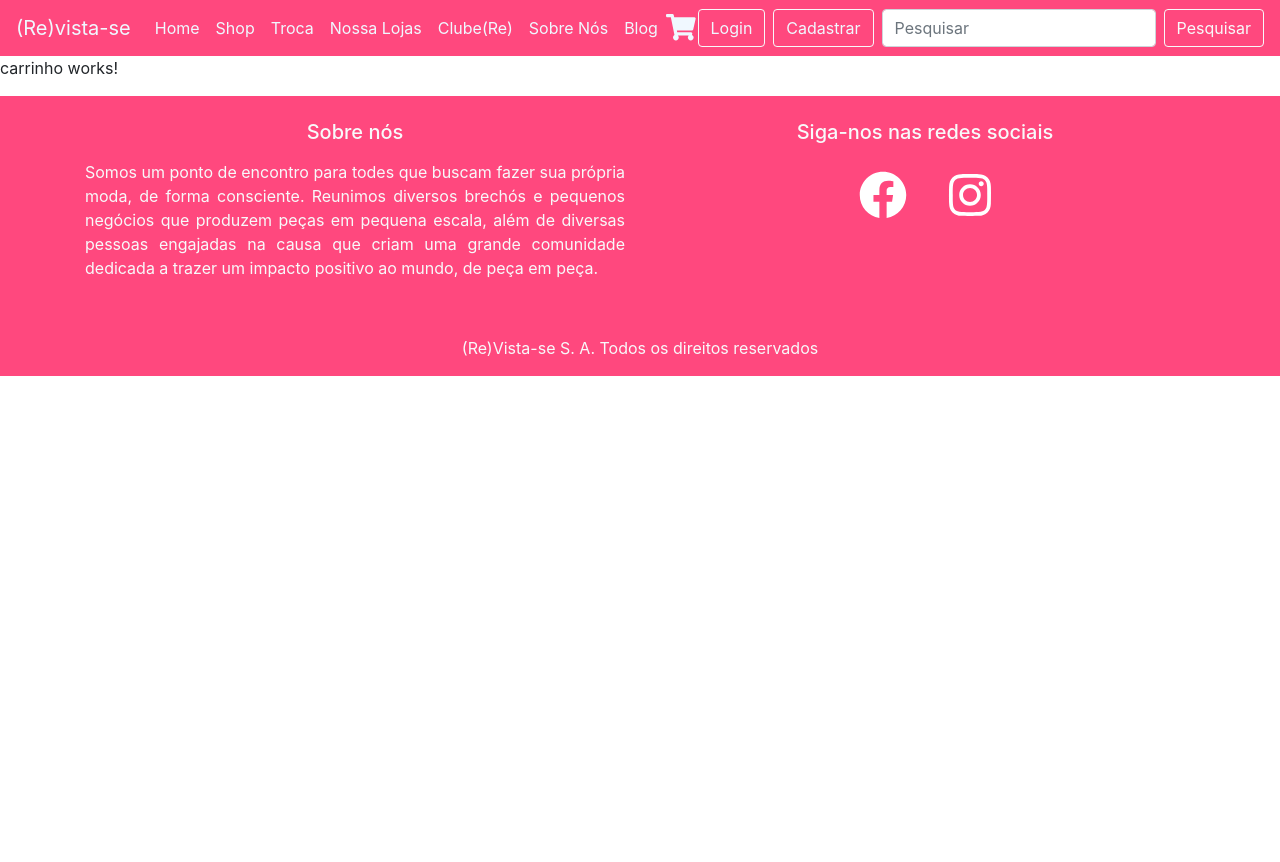
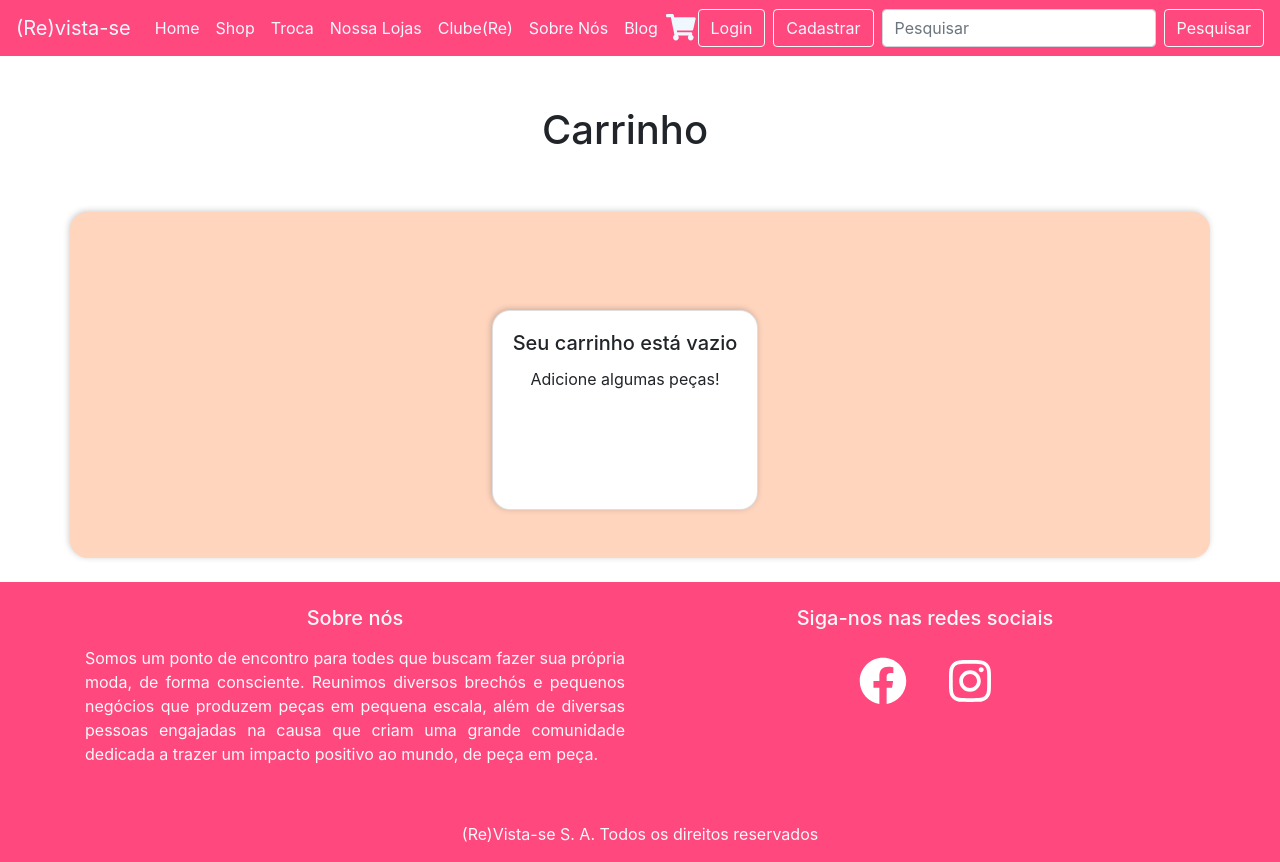
Before and after one commit to WesleyBueno/loja, an Angular app in the folder reVestir/: page /carrinho in a window 1280 px wide. Before the commit the page ends 800 px from the top, so only its background shows below. Built offline with nearby package versions, Linux system fonts and the light colour scheme.

Commit message:
página carrinho

```diff
--- a/reVestir/src/app/carrinho/carrinho.component.css
+++ b/reVestir/src/app/carrinho/carrinho.component.css
@@ -0,0 +1,18 @@
+
+.row h1{
+    margin-top: 50px;
+    }
+
+    .container{
+        margin-top: 50px;
+        width: 100%;
+        height: 100%;
+        box-shadow: -1px -1px 6px rgba(0, 0,0,0.2);
+        border-radius: 18px;
+    }
+
+    .card{
+        margin-top: 50px;
+        box-shadow: -1px -1px 6px rgba(0, 0,0,0.2);
+        border-radius: 18px;
+    }
--- a/reVestir/src/app/carrinho/carrinho.component.html
+++ b/reVestir/src/app/carrinho/carrinho.component.html
@@ -1 +1,25 @@
-<p>carrinho works!</p>
+<div class="row w-100">
+    <div class="col-md-12">
+        <h1 class="text-center">Carrinho</h1>
+    </div>
+</div>
+
+<div class="container w-100" style="background-color: #FFD5BE">
+
+
+
+    <div class="row w-100 mt-4 mb-4">
+        <div class="card-deck justify-content-center mt-5 mb-5" style="margin:auto; height: 250px; width: 200;">
+            <div class="card">
+
+                <div class="card-body" >
+                    <h5 class="card-title text-center">Seu carrinho está vazio</h5>
+                    <p class="card-text text-center">Adicione algumas peças!</p>
+                </div>
+
+            </div>
+
+        </div>
+
+    </div>
+</div>
```
